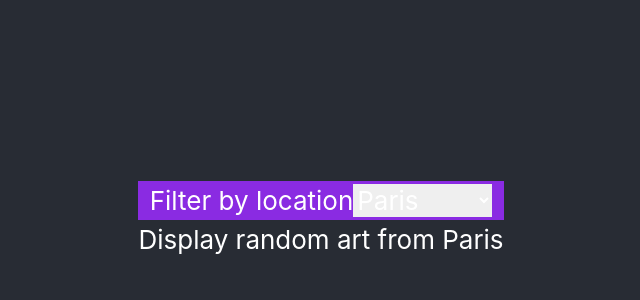
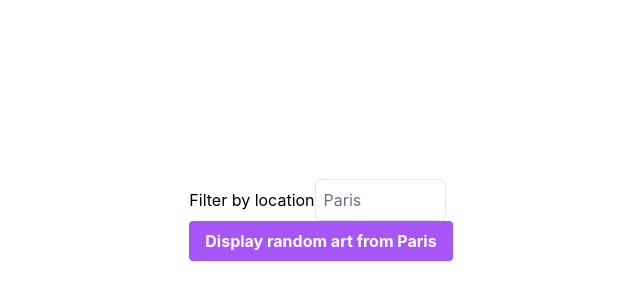
Before and after one commit to marikobriggs/art-by-location-backend, a React (Create React App) app in the folder art/: page / in a window 1280 px wide. Shown: the part 180-480 px from the top of the page, without its empty margins (319-959 px from the left). Built offline with nearby package versions, Linux system fonts and the light colour scheme.

Commit message:
add tailwind styling, add api call logic to button

```diff
--- a/art/src/App.js
+++ b/art/src/App.js
@@ -1,12 +1,15 @@
+import React from 'react'
 import Menu from './components/Menu'
-import './App.css';
+import './index.css';
 
 function App() {
   return (
-    <div className="App">
+    <div className="flex h-screen">
+      <div className="m-auto">
       <header className="App-header">
         <Menu/>
       </header>
+      </div>
     </div>
   );
 }
--- a/art/src/components/LocationFilter.js
+++ b/art/src/components/LocationFilter.js
@@ -1,6 +1,8 @@
 import React from "react";
 
-import "./LocationFilter.css";
+import styles from "../index.css"
+
+// import "./LocationFilter.css";
 
 const LocationFilter = (props) => {
   const dropdownChangeHandler = (event) => {
@@ -8,10 +10,10 @@ const LocationFilter = (props) => {
   };
 
   return (
-    <div className="location-filter">
-      <div className="location-filter__control">
+    <div>
+      <div className="">
         <label>Filter by location</label>
-        <select onChange={dropdownChangeHandler}>
+        <select className="w-1/2 p-2 text-gray-500 bg-white border rounded-md shadow-sm outline-none appearance-none focus:border-slate-600" onChange={dropdownChangeHandler}>
           <option value="Paris">Paris</option>
           <option value="Tokyo">Tokyo</option>
           <option value="New York">New York</option>
--- a/art/src/components/Menu.js
+++ b/art/src/components/Menu.js
@@ -1,25 +1,77 @@
 import React, { useState } from "react";
-
 import LocationFilter from "./LocationFilter";
 
 const Menu = () => {
-  const [filteredLocation, setFilteredLocation] = useState('Paris')
+  const [filteredLocation, setFilteredLocation] = useState("Paris");
 
   // TODO: don't use a function for props
   const filterChangeHandler = (selectedLocation) => {
-    setFilteredLocation(selectedLocation)
-  }
+    setFilteredLocation(selectedLocation);
+  };
 
+  // 'https://collectionapi.metmuseum.org/public/collection/v1/objects/[objectID]'
   const buttonClickHandler = (event) => {
-    console.log(filteredLocation)
-  }
+    let randomObjectID = 0;
+    console.log(filteredLocation);
+
+    const myRequest = new Request(
+      "https://collectionapi.metmuseum.org/public/collection/v1/search?isHighlight=true&hasImages=true&geoLocation=" +
+        filteredLocation +
+        '&q=""'
+    );
+    fetch(myRequest)
+      .then((response) => {
+        if (!response.ok) {
+          throw new Error(`HTTP error: ${response.status}`);
+        }
+        return response.json();
+      })
+      .then((response) => {
+        let random = Math.floor(Math.random() * response.objectIDs.length);
+        console.log(random, response.objectIDs[random]);
+        randomObjectID = response.objectIDs[random];
+
+        return fetch(
+          `https://collectionapi.metmuseum.org/public/collection/v1/objects/${randomObjectID}`
+        );
+      })
+      .then((response) => {
+        return response.json()
+      })
+      .then((data) => {
+        // console.log(data)
+        console.log(data.primaryImageSmall)
+      })
+      // })
+      // .then(
+      //   ((response) => response.json()).catch((err) => {
+      //     console.error("Request failed", err);
+      //   })
+      // );
+
+    // fetch(
+    //   "https://collectionapi.metmuseum.org/public/collection/v1/search?isHighlight=true&hasImages=true&geoLocation=" +
+    //     filteredLocation +
+    //     '&q=""'
+    // )
+    //   .then((response) => response.json())
+    //   .then((data) => console.log(data));
+  };
 
   return (
     <div>
-      <LocationFilter selected={filteredLocation} onChangeFilter={filterChangeHandler}/>
-      <button onClick={buttonClickHandler}>Display random art from {filteredLocation}</button>
+      <LocationFilter
+        selected={filteredLocation}
+        onChangeFilter={filterChangeHandler}
+      />
+      <button
+        className="bg-purple-500 hover:bg-purple-700 text-white font-bold py-2 px-4 rounded"
+        onClick={buttonClickHandler}
+      >
+        Display random art from {filteredLocation}
+      </button>
     </div>
-  )
-}
+  );
+};
 
-export default Menu
+export default Menu;
```
